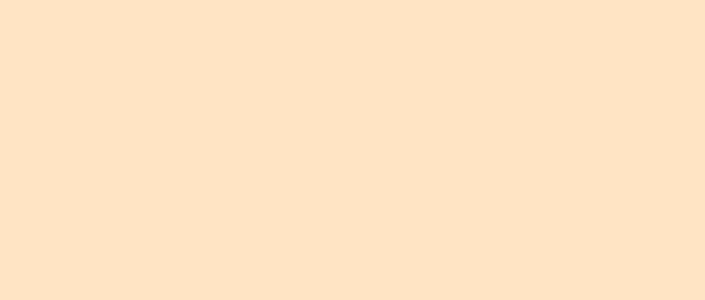
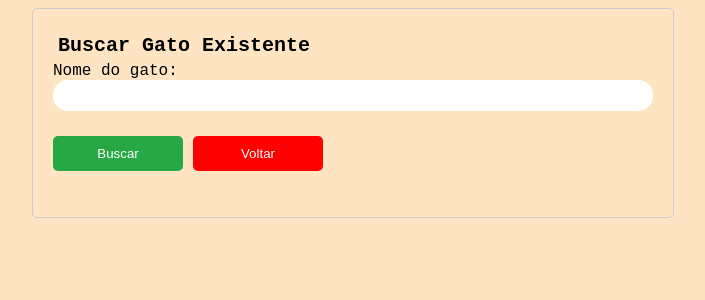
Before and after one commit to JoaoVitorSDelfino/react-cats-api, a React (Create React App) app: page /searchCat in a window 1280 px wide. Before the commit this address had no page. Shown: the top 300 px of the page, without its empty margins (287-992 px from the left). Built offline with nearby package versions, Linux system fonts and the light colour scheme.

Commit message:
feat: componente de busca de gatos

```diff
--- a/src/backend/middlewares/authToken.js
+++ b/src/backend/middlewares/authToken.js
@@ -3,6 +3,8 @@ const jwt = require('jsonwebtoken')
 // Autentifica o token
 const authenticate = (req, res, next) => {
     const token = req.headers.authorization
+
+    console.log(token)
 
     // Verifica se o token foi informado
     if (token) {
--- a/src/frontend/App.js
+++ b/src/frontend/App.js
@@ -4,6 +4,7 @@ import { BrowserRouter as Router, Route, Routes } from "react-router-dom"
 import Login from "./components/Login"
 import MainMenu from "./components/MainMenu"
 import CreateCat from "./components/CreateCat"
+import SearchCat from "./components/SearchCat"
 
 function App() {
   return (
@@ -12,6 +13,7 @@ function App() {
           <Route path="/" element={<Login />} />
           <Route path="/mainMenu" element={<MainMenu />} />
           <Route path="/createCat" element={<CreateCat />} />
+          <Route path="/searchCat" element={<SearchCat />} />
         </Routes>
       </Router>
   );
--- a/src/frontend/components/MainMenu.js
+++ b/src/frontend/components/MainMenu.js
@@ -7,7 +7,7 @@ function MainMenu() {
         if (route === 0) {
             navigate("/createCat")
         } else if (route === 1) {
-            navigate("/findCat")
+            navigate("/searchCat")
         }
     }
 
--- a/src/frontend/components/SearchCat.js
+++ b/src/frontend/components/SearchCat.js
@@ -0,0 +1,68 @@
+import axios from "axios"
+import React, { useState } from "react"
+import { useNavigate } from "react-router-dom"
+
+import {getToken} from "../services/authentication"
+
+function SearchCat() {
+    const [nome, setNome] = useState("")
+    const navigate = useNavigate()
+    const [errorMessage, setErrorMessage] = useState("")
+
+    const handleSubmit = async (e) => {
+        e.preventDefault()
+
+        try {
+            const token = getToken()
+
+            console.log(token)
+
+            const response = await axios.get(("http://localhost:3001/getCat/" + nome), {headers: {'Authorization': `${token}`}})
+
+            if (response.data.status) {
+                setErrorMessage("")
+                navigate("/mainMenu")
+            } else {
+                setErrorMessage(response.data.mensagem)
+            }
+        } catch (error) {
+            console.error("Erro ao buscar gato:", error)
+        }
+
+        // Limpar os campos após o submit
+        setNome("")
+      }
+
+      const redirect = () => {
+        navigate('/mainMenu')
+      }
+
+        return (
+          <div style={{ maxWidth: "600px", margin: "0 auto", padding: "20px", border: "1px solid #ccc", borderRadius: "5px" }}>
+            <h2>Buscar Gato Existente</h2>
+              <form onSubmit={handleSubmit}>
+                {/* Campos do formulário */}
+              <div style={{ marginBottom: "15px" }}>
+                <label htmlFor="nome">Nome do gato:</label>
+                <input
+                  type="text"
+                  id="nome"
+                  value={nome}
+                  onChange={(e) => setNome(e.target.value)}
+                  required
+                  style={{ width: "100%", padding: "8px", boxSizing: "border-box" }}
+                />
+              </div>
+              <button type="submit" style={{ padding: "10px 15px", backgroundColor: "#28A745", color: "#fff", border: "none", borderRadius: "5px", cursor: "pointer" }}>
+                Buscar
+              </button>
+              <button onClick={redirect} style={{ margin:"10px", padding: "10px 15px", backgroundColor: "red", color: "#fff", border: "none", borderRadius: "5px", cursor: "pointer" }}>
+                Voltar
+              </button>
+              {errorMessage && <p style={{ color: "red" }}>{errorMessage}</p>}
+            </form>
+          </div>
+      )
+}
+
+export default SearchCat;
```
Also changed, not shown: src/backend/api/routes/catRoute.js (+4 -4 lines).
